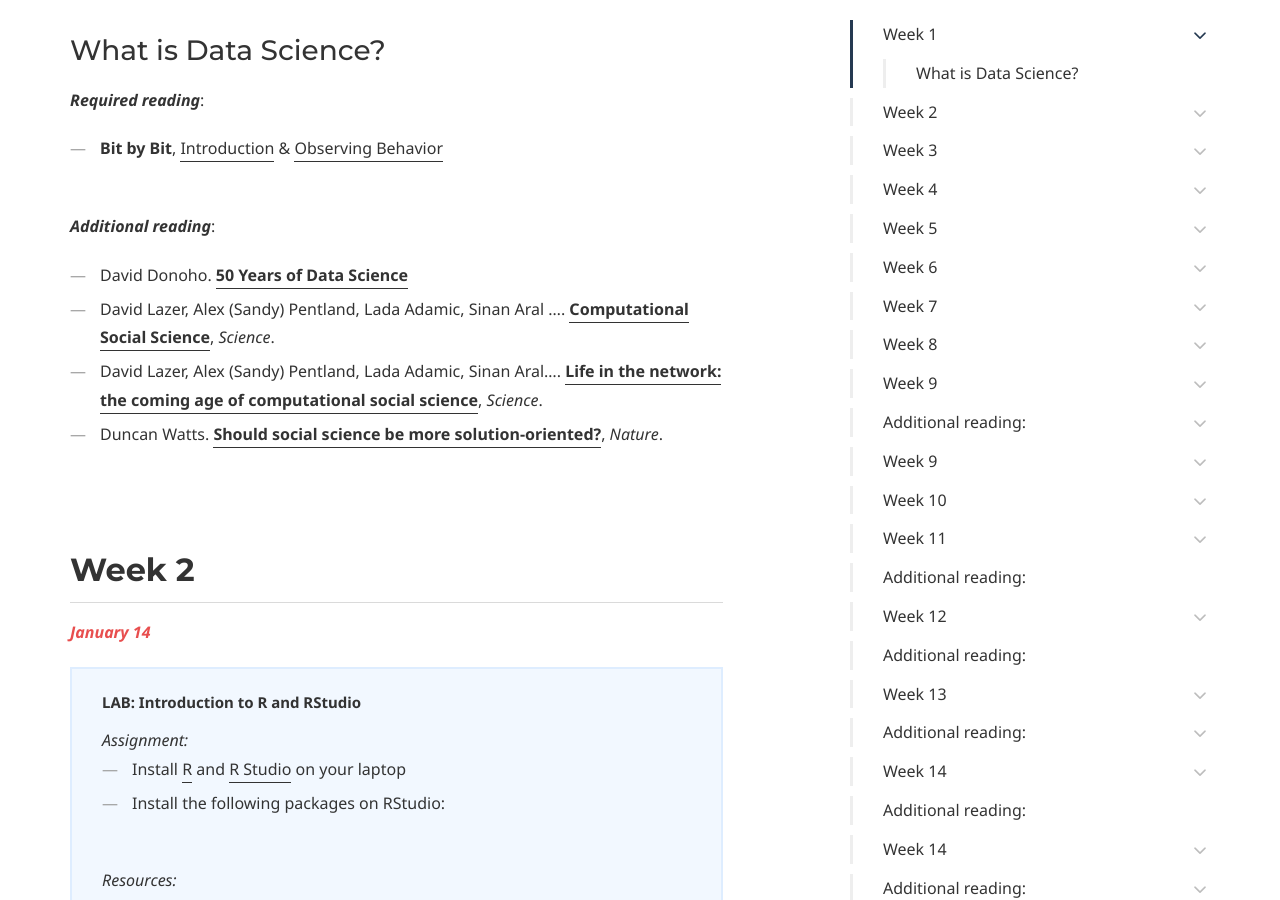
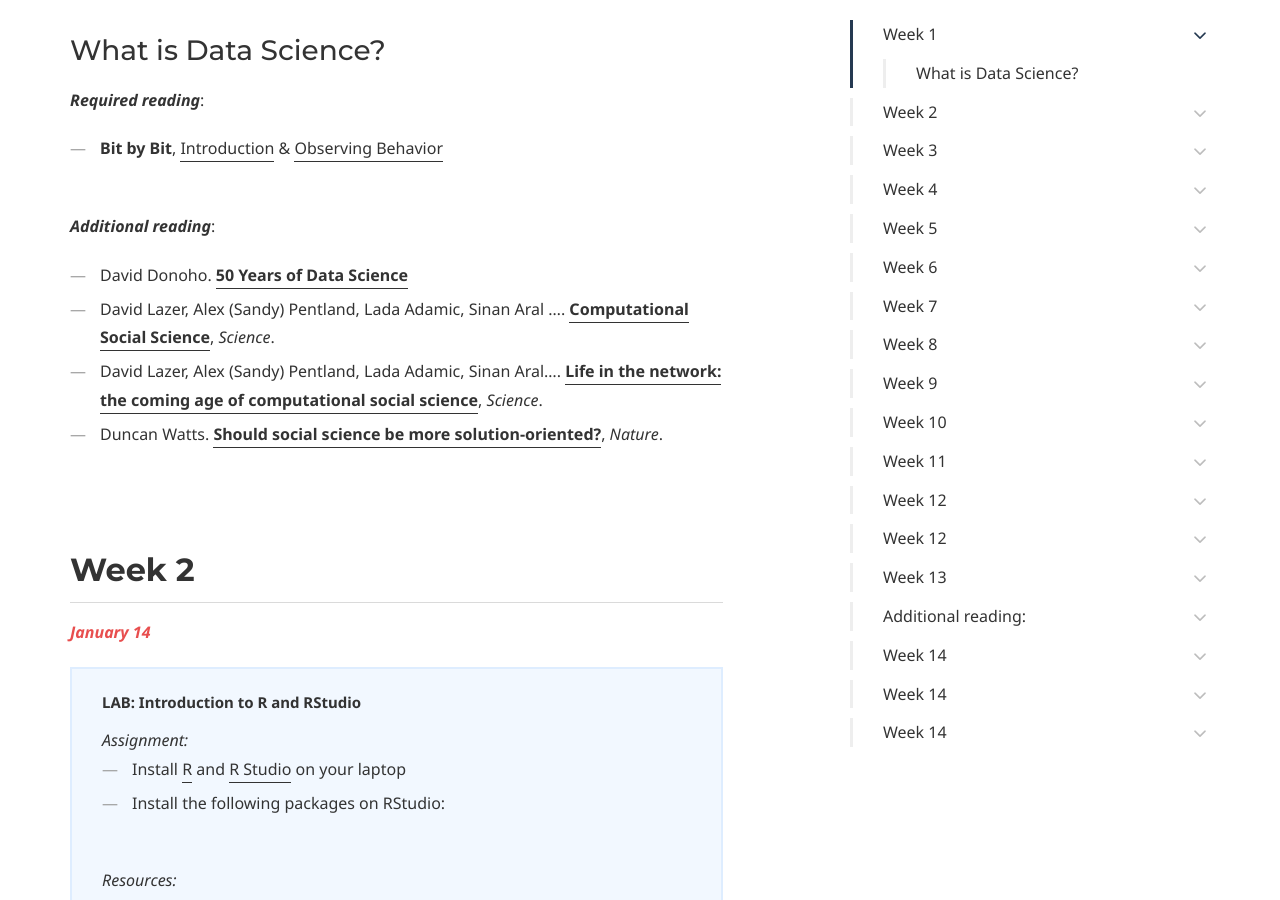
Before and after one commit to dssoc/dssoc.github.io, a Jekyll site: the page built from schedule.md, in a window 1280 px wide and 900 px high, scrolled down 747 px. Built offline with Jekyll 4.4.1, drawn with Linux system fonts in a browser that asks for light colours; some web fonts are replaced; some of the changed text lies outside the part shown.

Commit message:
remove feb 6

```diff
--- a/schedule.md
+++ b/schedule.md
@@ -283,39 +283,33 @@
 <br/><br/>
 
 ***Additional reading***:
--
 
 <br/><br/><br/>
 
-
 <b><i><font color="#E84E4E">March 5</font></i></b>
 ### MIDTERM EXAM
+<br/><br/><br/>
 
 
 
-
-## Week 9
+## Week 10
 <b><i><font color="#E84E4E">March 5</font></i></b>
 ### MIDTERM EXAM
-
 <br/><br/><br/>
 
 
 <b><i><font color="#E84E4E">March 10</font></i></b>
-
 ### SPRING RECESS
 <br/><br/><br/>
 
 
-## Week 10
+## Week 11
 <b><i><font color="#E84E4E">March 12</font></i></b>
 ### SPRING RECESS
-
 <br/><br/><br/>
 
 
 <b><i><font color="#E84E4E">March 17</font></i></b>
-
 <div class="callout callout--info">
 <p><b>LAB: Dictionary-based text analysis and sentiment analysis</b></p>
 <i>Assignment:</i> <br/>
@@ -331,7 +325,7 @@
 </div>
 <br/><br/><br/>
 
-## Week 11
+## Week 12
 <b><i><font color="#E84E4E">March 3</font></i></b>
 ### Topic Models
 ***Required reading***:
@@ -340,7 +334,7 @@
 <br/><br/>
 
 ***Additional reading***:
--
+<br/><br/><br/>
 
 <b><i><font color="#E84E4E">March 19</font></i></b>
 
@@ -368,7 +362,7 @@
 <br/><br/>
 
 ***Additional reading***:
--
+<br/><br/><br/>
 
 <b><i><font color="#E84E4E">March 26</font></i></b>
 
@@ -398,6 +392,7 @@
 
 ***Additional reading***:
 -
+<br/><br/><br/>
 
 <b><i><font color="#E84E4E">April 2</font></i></b>
 ### CLASS CANCELLED
@@ -413,7 +408,8 @@
 <br/><br/>
 
 ***Additional reading***:
--
+<br/><br/><br/>
+
 
 <b><i><font color="#E84E4E">April 9</font></i></b>
 
@@ -442,7 +438,7 @@
 <br/><br/>
 
 ***Additional reading***:
--
+<br/><br/><br/>
 
 <b><i><font color="#E84E4E">April 16</font></i></b>
 ### FINAL PRESENTATIONS
```
